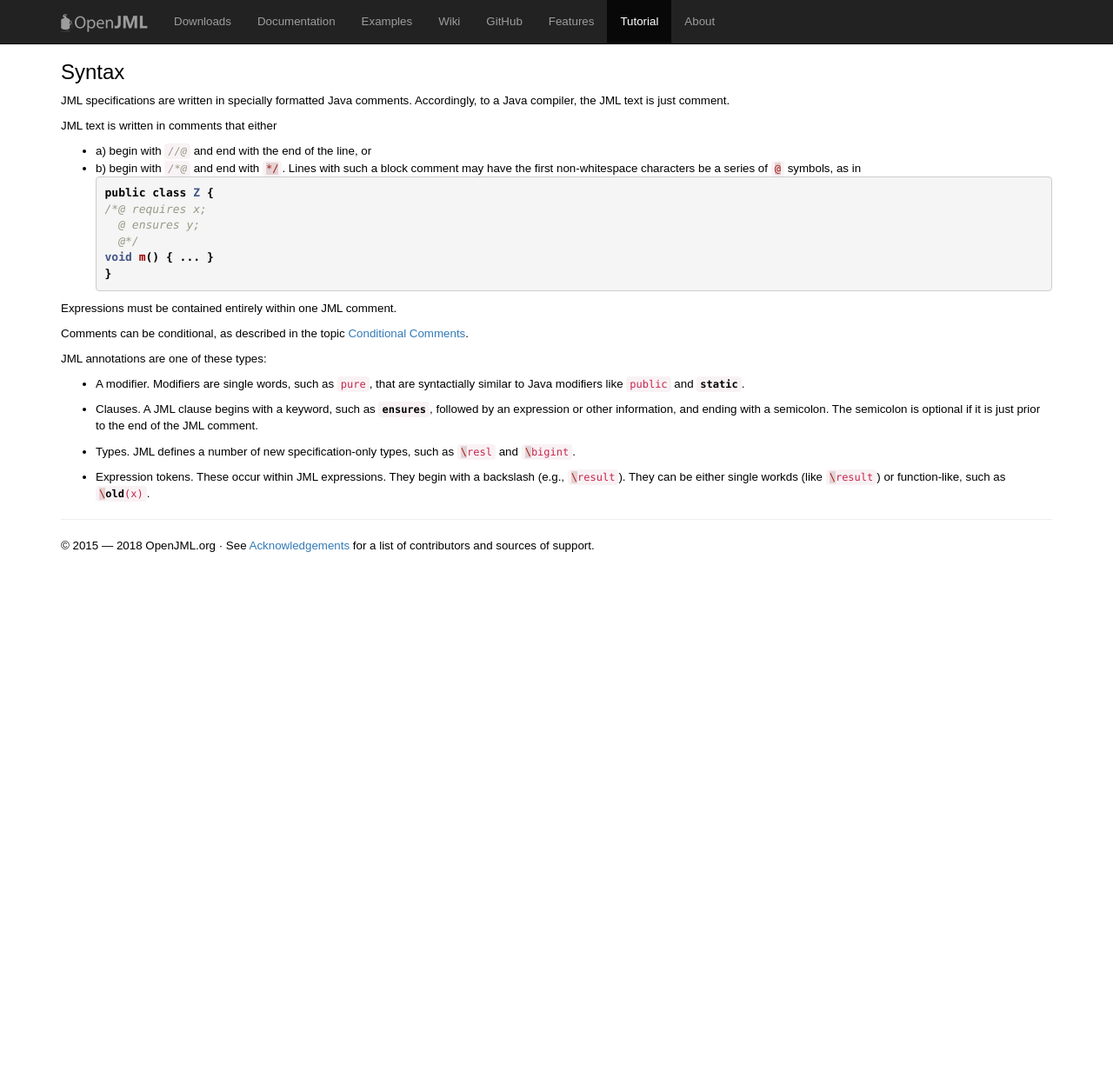
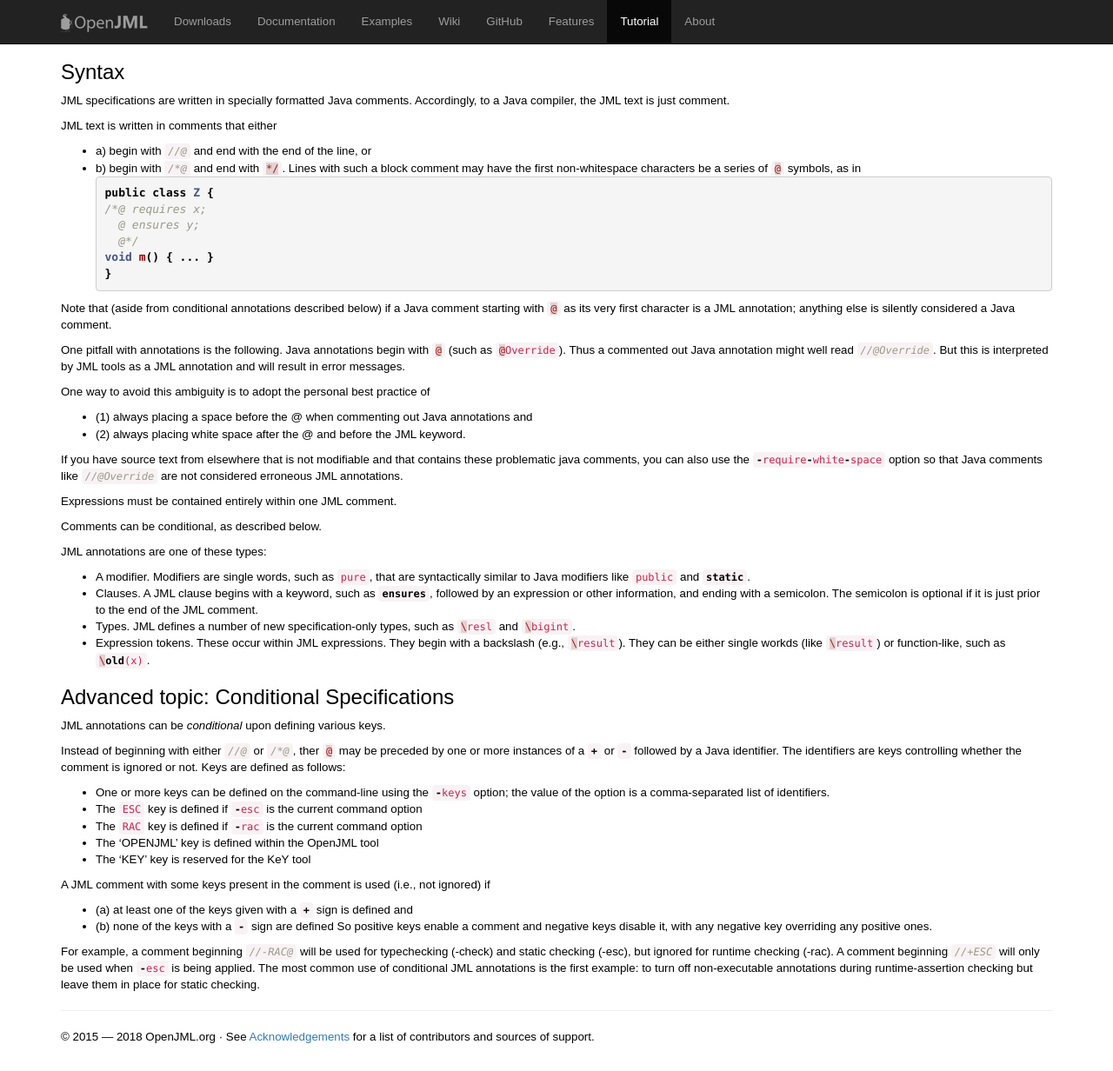
Before and after one commit to OpenJML/openjml.github.io, a Jekyll site: the page built from tutorial/Syntax.md, in a window 1280 px wide and 1232 px high. Shown: the whole window at 87% size. Built offline with Jekyll 4.4.1, drawn with Linux system fonts in a browser that asks for light colours; our own code applies the rules of GitHub Pages for plain Markdown files.

Commit message:
Material on conditional comments

````diff
--- a/tutorial/Syntax.md
+++ b/tutorial/Syntax.md
@@ -17,19 +17,62 @@ public class Z {
 }
 ```
 
+Note that (aside from conditional annotations described below) if a
+Java comment starting with `@` as its very first character is a JML annotation;
+anything else is silently considered a Java comment.
+
+One pitfall with annotations is the following. Java annotations
+begin with `@` (such as `@Override`). Thus a commented out Java
+annotation might well read `//@Override`. But this is interpreted by
+JML tools as a JML annotation and will result in error messages.
+
+One way to avoid this ambiguity is to adopt the personal best practice
+of
+* (1) always placing a space before the @ when commenting out Java annotations and
+* (2) always placing white space after the @ and before the JML keyword.
+
+If you have source text from elsewhere that is not modifiable and that contains
+these problematic java comments, you can also use the `-require-white-space`
+option so that Java comments like `//@Override` are not considered
+erroneous JML annotations.
+
 Expressions must be contained entirely within one JML comment.
 
-Comments can be conditional, as described in the topic [Conditional Comments](ConditionalComments).
+Comments can be conditional, as described below.
 
 JML annotations are one of these types:
-* A modifier. Modifiers are single words, such as `pure`, that are syntactially similar to Java modifiers like `public` and `static`.
-
+* A modifier. Modifiers are single words, such as `pure`, that are syntactically similar to Java modifiers like `public` and `static`.
 * Clauses. A JML clause begins with a keyword, such as `ensures`, followed by
 an expression or other information, and ending with a semicolon. The semicolon
 is optional if it is just prior to the end of the JML comment.
-
 * Types. JML defines a number of new specification-only types, such as `\resl` and `\bigint`.
-
 * Expression tokens. These occur within JML expressions.
 They begin with a backslash (e.g., `\result`). They can be either
 single workds (like `\result`) or function-like, such as `\old(x)`.
+
+# Advanced topic: Conditional Specifications
+
+JML annotations can be *conditional* upon defining various keys.
+
+Instead of beginning with either `//@` or `/*@`, ther `@` may be preceded by
+one or more instances of a `+` or `-` followed by a Java identifier.
+The identifiers are keys controlling whether the comment is ignored or not.
+Keys are defined as follows:
+* One or more keys can be defined on the command-line using the `-keys` option;
+the value of the option is a comma-separated list of identifiers.
+* The `ESC` key is defined if `-esc` is the current command option
+* The `RAC` key is defined if `-rac` is the current command option
+* The 'OPENJML' key is defined within the OpenJML tool
+* The 'KEY' key is reserved for the KeY tool
+
+A JML comment with some keys present in the comment is used (i.e., not ignored)
+if
+* (a) at least one of the keys given with a `+` sign is defined and
+* (b) none of the keys with a `-` sign are defined
+So positive keys enable a comment and negative keys disable it, with any
+negative key overriding any positive ones.
+
+For example, a comment beginning `//-RAC@` will be used for typechecking (-check) and static checking (-esc), but ignored for runtime checking (-rac). A comment beginning `//+ESC` will only be used when `-esc` is being applied.
+The most common use of conditional JML annotations is the first example: to turn off
+non-executable annotations during runtime-assertion checking but leave
+them in place for static checking.
````
Also changed, not shown: tutorial/index.md (+13 -0 lines), tutorial/ConditionalComments.md (deleted).
